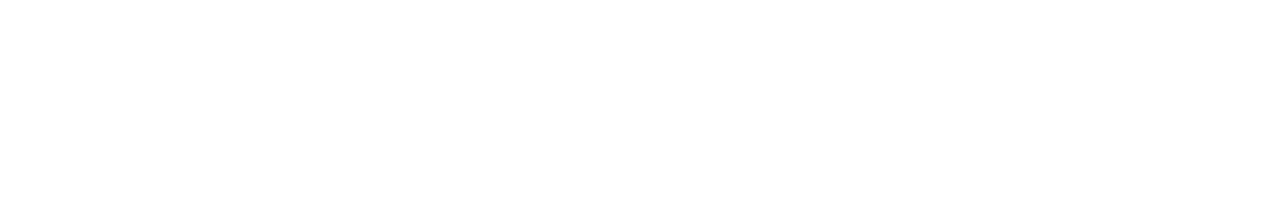
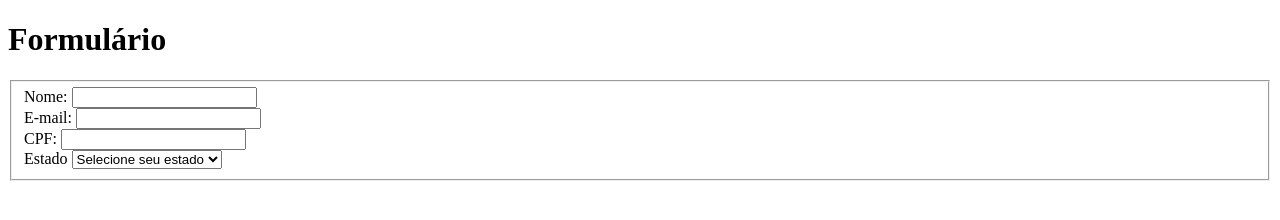
Before and after one commit to Eric1917/tarefas-da-trybe, a plain HTML site: page index.html in a window 1280 px wide. Drawn offline with Linux system fonts and the light colour scheme.

Commit message:
Adiciona os requisitos até o Estado

```diff
--- a/index.html
+++ b/index.html
@@ -1,12 +1,30 @@
 <!DOCTYPE html>
-<html lang="en">
 <head>
     <meta charset="UTF-8">
-    <meta http-equiv="X-UA-Compatible" content="IE=edge">
     <meta name="viewport" content="width=device-width, initial-scale=1.0">
-    <title>Document</title>
+    <title>Formulário</title>
 </head>
 <body>
+    <h1>Formulário</h1>
+    <form action="" method="GET">
+        <div>
+            <fieldset>
+                <label for='name'>Nome: </label>
+                <input type="text" id="name" required maxlength="40">
+                <br>
+                <label for='email'>E-mail: </label>
+                <input type="text" id='email' required maxlength="50">
+                <br>
+                <label for='cpf'>CPF: </label>
+                <input type='text' id='cpf' required maxlength="11">
+                <br>
+                <label for='estado'>Estado</label>
+                <select name="estado" id='estado' value= "" required>
+                </select>
+            </fieldset>
+        </div>
 
+    </form>
+    <script src="script.js"></script>
 </body>
 </html>
--- a/script.js
+++ b/script.js
@@ -0,0 +1,14 @@
+
+let states = document.getElementById('estado');
+function mkStates() {
+    const currentState = ['Selecione seu estado', 'AC', 'AL', 'AM', 'AP', 'BA', 'CE', 'DF', 'ES', 'GO', 'MA', 'MG', 'MS', 'MT', 'PA', 'PB', 'PE', 'PI', 'PR', 'RJ', 'RN', 'RO', 'RR', 'RS', 'SC', 'SE', 'SP', 'TO']
+    //let value = 1
+    for (let index = 0; index < currentState.length; index += 1) {
+        const mkoptions = document.createElement('option');
+        states.appendChild(mkoptions).innerText = currentState[index];
+        states.appendChild(mkoptions).value = currentState[index]
+    }
+}
+window.onload = function () {
+    mkStates();
+}
```
